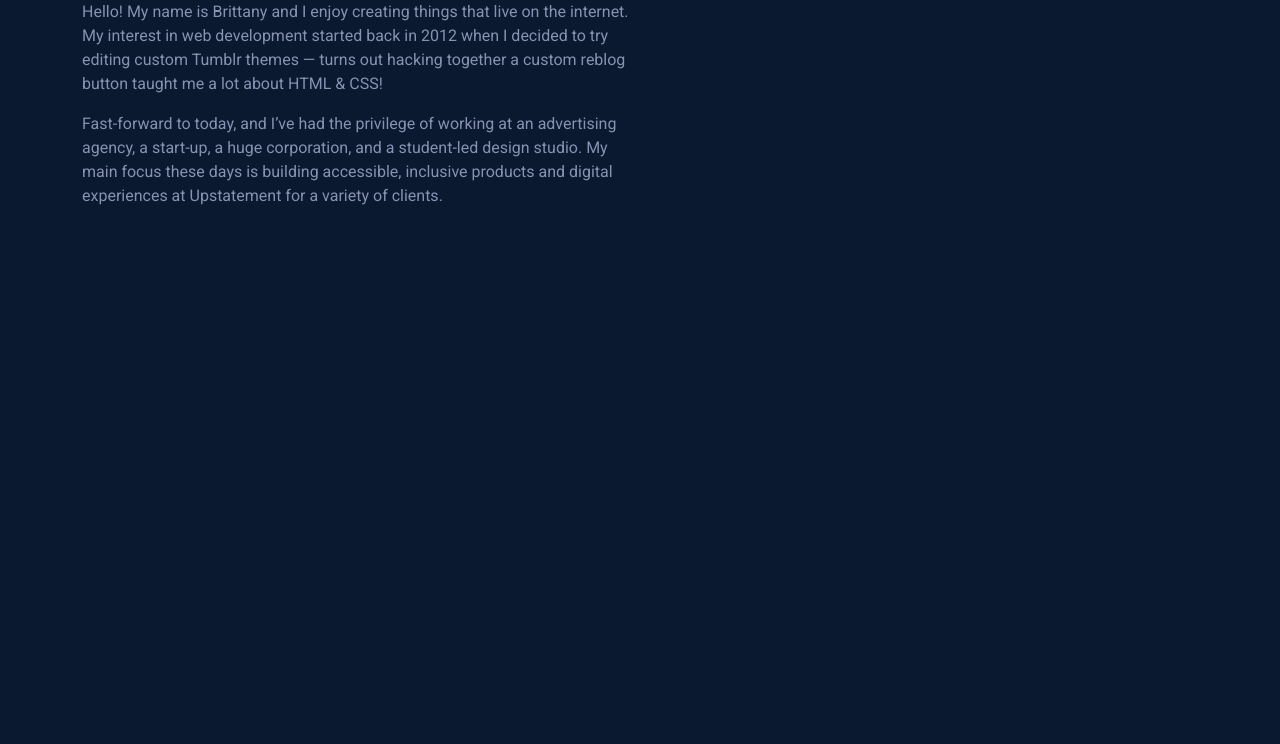
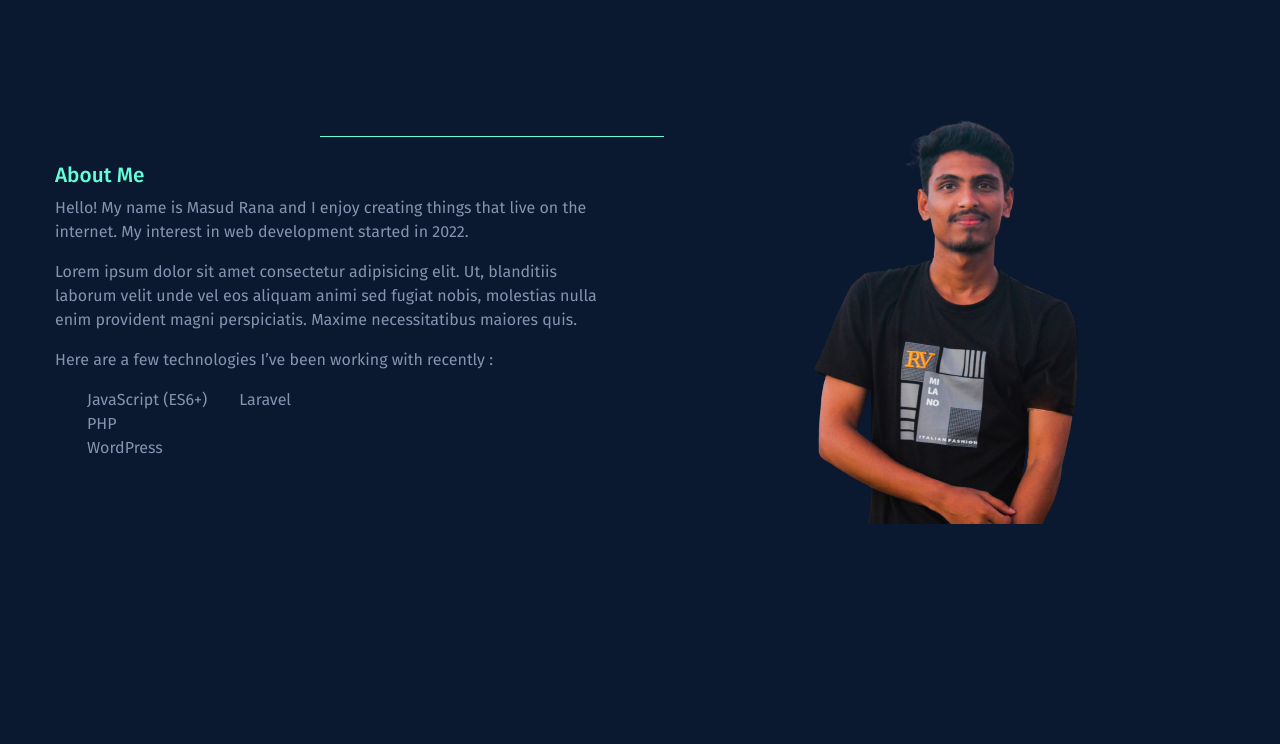
Before and after one commit to masud5009/port-folio, a plain HTML site: page about.html in a window 1280 px wide. Shown: the part 56-800 px from the top of the page. Drawn offline with nearby package versions, Linux system fonts and the light colour scheme.

Commit message:
desing upload

```diff
--- a/about.html
+++ b/about.html
@@ -32,6 +32,7 @@
                     <a class="nav-link" href="./contact.html">Contact</a>
                 </li>
             </ul>
+            <a href="" class="btn" id="cv">Download CV</a>
             <!--offcanvas-->
             <button id="offcanvas-btn" class="btn" type="button" data-bs-toggle="offcanvas"
                 data-bs-target="#offcanvasRight" aria-controls="offcanvasRight">
@@ -41,31 +42,59 @@
             <div class="offcanvas offcanvas-end" tabindex="-1" id="offcanvasRight"
                 aria-labelledby="offcanvasRightLabel">
                 <div class="offcanvas-header">
-                    <h5 class="offcanvas-title" id="offcanvasRightLabel">Offcanvas right</h5>
+                    <h5 class="offcanvas-title text-dark" id="offcanvasRightLabel">Menu bar</h5>
                     <button type="button" class="btn-close" data-bs-dismiss="offcanvas" aria-label="Close"></button>
                 </div>
                 <div class="offcanvas-body">
-                    ...
+                    <ul>
+                        <li class="nav-item">
+                            <a class="nav-link" aria-current="page" href="./index.html">Home</a>
+                        </li>
+                        <li class="nav-item">
+                            <a class="nav-link" href="./about.html">About</a>
+                        </li>
+                        <li class="nav-item">
+                            <a class="nav-link" href="./services.html">Services</a>
+                        </li>
+                        <li class="nav-item">
+                            <a class="nav-link" href="./contact.html">Contact</a>
+                        </li>
+                    </ul>
                 </div>
             </div>
-            <a href="" class="btn" id="cv">Download CV</a>
         </div>
 
     </nav>
     <section class="about-section">
         <div class="container">
-            <div class="col-lg-12">
-                <div class="col-lg-6">
+            <div class="col-lg-12 col-md-12 d-flex justify-content-center align-items-center">
+                <div class="col-lg-6 col-md-6">
+                    <h1 class="about-me">About Me</h1>
                     <p>
-                        Hello! My name is Brittany and I enjoy creating things that live on the internet. My interest in web
-                        development started back in 2012 when I decided to try editing custom Tumblr themes — turns out hacking
-                        together a custom reblog button taught me a lot about HTML & CSS!
+                        Hello! My name is Masud Rana and I enjoy creating things that live on the internet. My interest
+                        in web development started in 2022.
                     </p>
                     <p>
-                        Fast-forward to today, and I’ve had the privilege of working at an advertising agency, a start-up, a
-                        huge corporation, and a student-led design studio. My main focus these days is building accessible,
-                        inclusive products and digital experiences at Upstatement for a variety of clients.
+                        Lorem ipsum dolor sit amet consectetur adipisicing elit. Ut, blanditiis laborum velit unde vel
+                        eos aliquam animi sed fugiat nobis, molestias nulla enim provident magni perspiciatis. Maxime
+                        necessitatibus maiores quis.
                     </p>
+                    <div class="skill-section">
+                        <p>Here are a few technologies I’ve been working with recently : </p>
+                        <div class="skill d-flex">
+                            <ul>
+                                <li>JavaScript (ES6+)</li>
+                                <li>PHP</li>
+                                <li>WordPress</li>
+                            </ul>
+                            <ul>
+                                <li>Laravel</li>
+                            </ul>
+                        </div>
+                    </div>
+                </div>
+                <div class="dev-img">
+                    <img src="img/dev.png" alt="">
                 </div>
             </div>
         </div>
--- a/css/style.css
+++ b/css/style.css
@@ -1,10 +1,10 @@
-@import url('https://fonts.googleapis.com/css2?family=Roboto:wght@100;300;400;500&display=swap');
+@import url('https://fonts.googleapis.com/css2?family=Fira+Sans:wght@100;200;300;400;500;600;700;800&display=swap');
 
 * {
     margin: 0;
     padding: 0;
     box-sizing: border-box;
-    font-family: 'Roboto', sans-serif;
+    font-family: 'Fira Sans', sans-serif;
     list-style: none;
 }
 
@@ -25,7 +25,13 @@ body {
     --big-font: 10rem;
     --mid-font: 5rem;
 }
-
+.offcanvas-header{
+    background: var(--main-color);
+}
+.offcanvas-body{
+    background: var(--bg-color);
+    color: var(--font-color);
+}
 .navbar {
     background: transparent;
     color: var(--font-color);
@@ -133,7 +139,7 @@ body {
 }
 
 .about .work h2 {
-    font-size: var(--mid-font);
+    font-size: 4.5rem;
     color: var(--f2-color);
     margin-bottom: 2rem;
 }
@@ -143,17 +149,38 @@ body {
     color: var(--f2-color);
     margin-bottom: 2rem;
 }
-.about
-.btn {
-  border: 1px solid var(--bs-info);
-  color: aqua;
-  padding: .5rem;
-  width: 10rem;
+
+.about .btn {
+    border: 1px solid var(--bs-info);
+    color: aqua;
+    padding: .5rem;
+    width: 10rem;
 }
 
 /*about-section*/
-.about-section{
+
+.about-section {
+    display: flex;
+    justify-content: center;
+    align-items: center;
+    height: 80vh;
     color: var(--f2-color);
+}
+.about-me{
+    font-size: 1.3rem;
+    color: var(--main-color);
+}
+.about-me::after {
+    content: "";
+    width: 21.5rem;
+    height: 1px;
+    background: var(--main-color);
+    position: absolute;
+    top: 12rem !important;
+    left: 20rem;
+}
+.about-me p{
+    word-spacing: .1rem;
 }
 /* footer-section */
 .footer-text {
@@ -186,6 +213,12 @@ body {
     #offcanvas-btn {
         display: block;
     }
+    .about .name h2 {
+        font-size: var(--sm-font);
+    }
+    .about .work h2{
+        font-size: var(--sm-font);
+    }
 }
 
 @media (max-width:768px) {
```
Also changed, not shown: index.html (+15 -2 lines).
